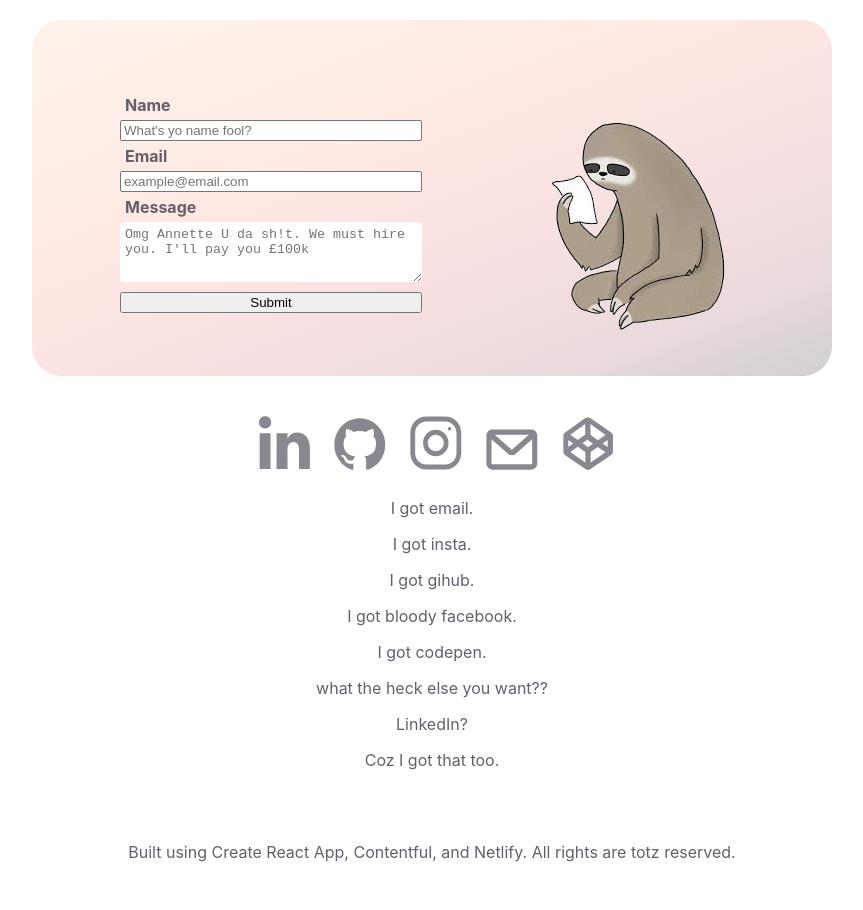
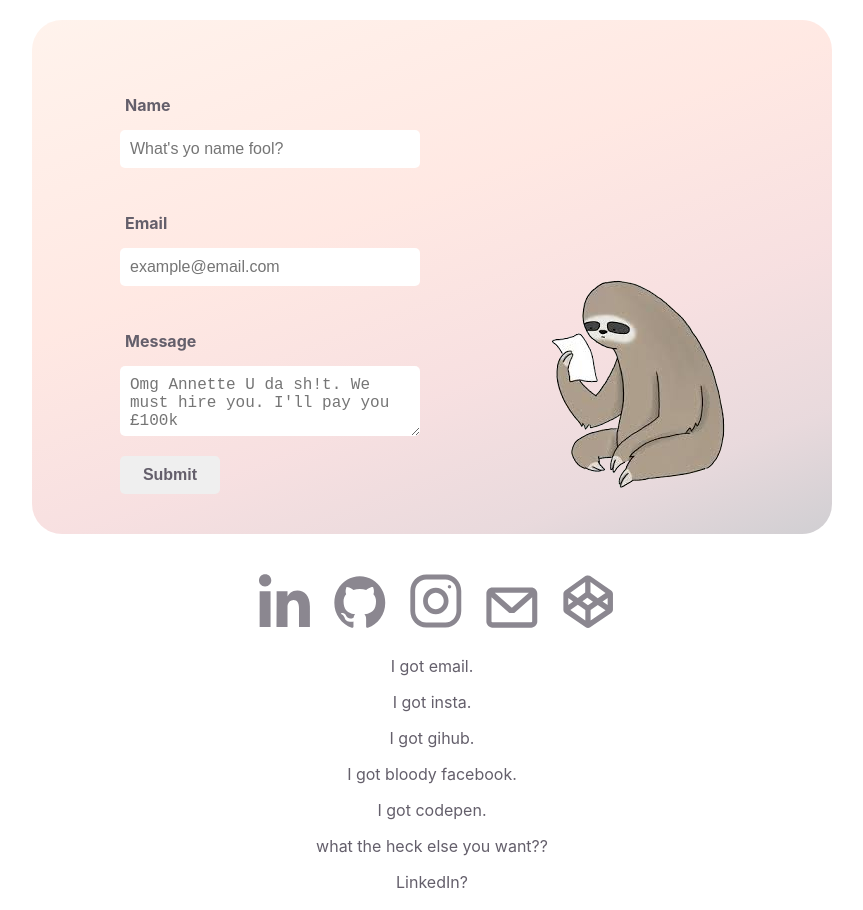
Before and after one commit to annette-graham/annette-graham.github.io, a React (Create React App) app: page / in a window 1280 px wide. Shown: the part 3180-4090 px from the top of the page, without its empty margins (208-1071 px from the left). Before the commit the page ends 4068 px from the top, so only its background shows below. Built offline with nearby package versions, Linux system fonts and the light colour scheme.

Commit message:
variable classname

```diff
--- a/src/components/molecules/Form/index.jsx
+++ b/src/components/molecules/Form/index.jsx
@@ -31,6 +31,7 @@ class Form extends React.Component {
           <form name="contact" method="POST" data-netlify="true" onSubmit={e => this.handleSubmit(e)}>
             <div className='input-group'>
                <Input
+                className="standard form-input"
                 tag="input"
                 label="Name"
                 name="Name"
@@ -38,6 +39,7 @@ class Form extends React.Component {
                 onChange={e => this.handleChange(e)}
               />
               <Input
+                className="standard form-input"
                 label="Email"
                 name="Email"
                 placeholder="example@email.com"
@@ -46,6 +48,7 @@ class Form extends React.Component {
                 onChange={e => this.handleChange(e)}
               />
               <Input
+                className="form-input"
                 label="Message"
                 name="Message"
                 placeholder="Omg Annette U da sh!t. We must hire you. I'll pay you £100k"
@@ -57,6 +60,7 @@ class Form extends React.Component {
                 name="Submit"
                 tag="input"
                 type='submit'
+                className="submit form-input"
               />
             </div>
           </form>
```
